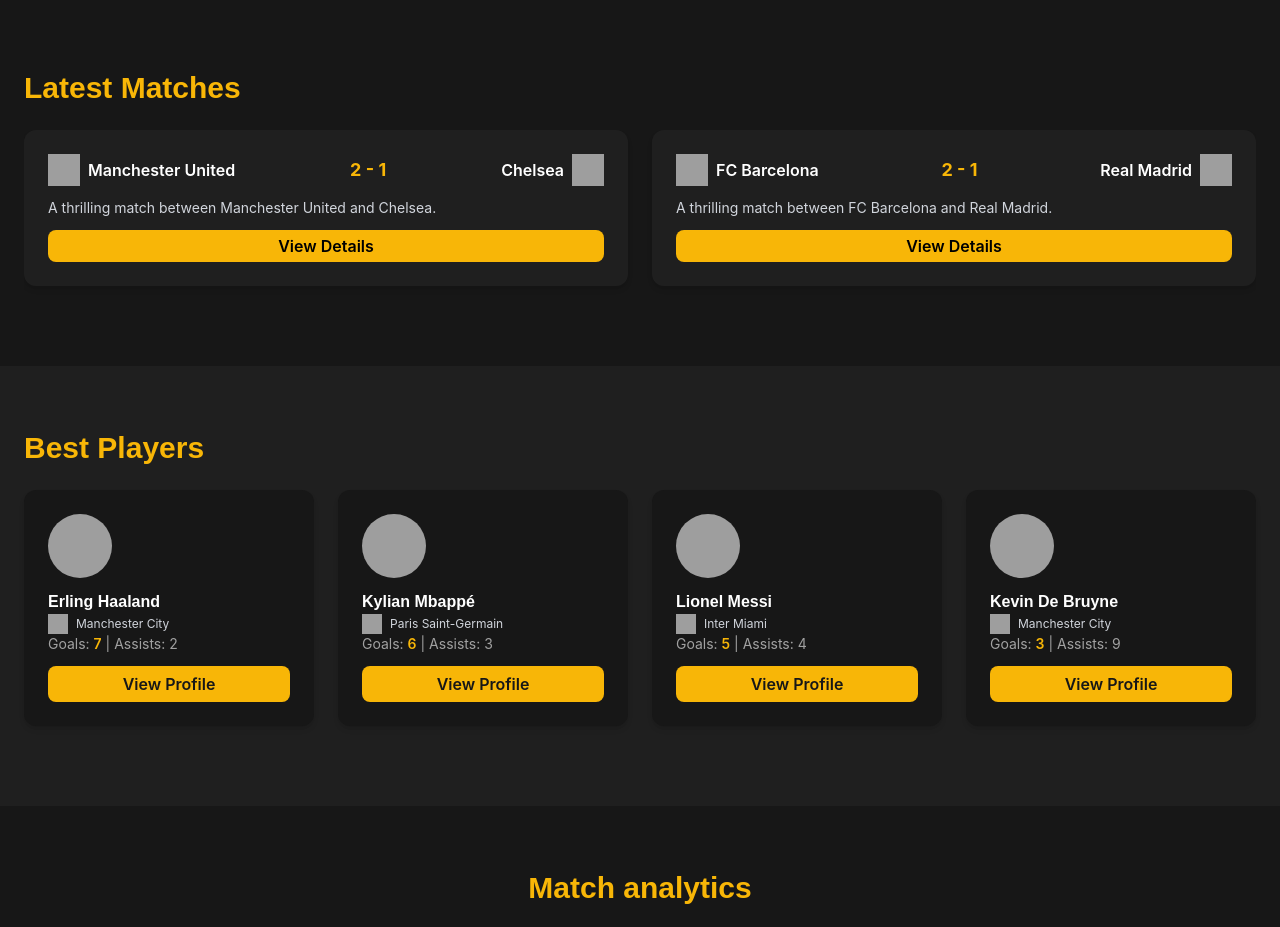
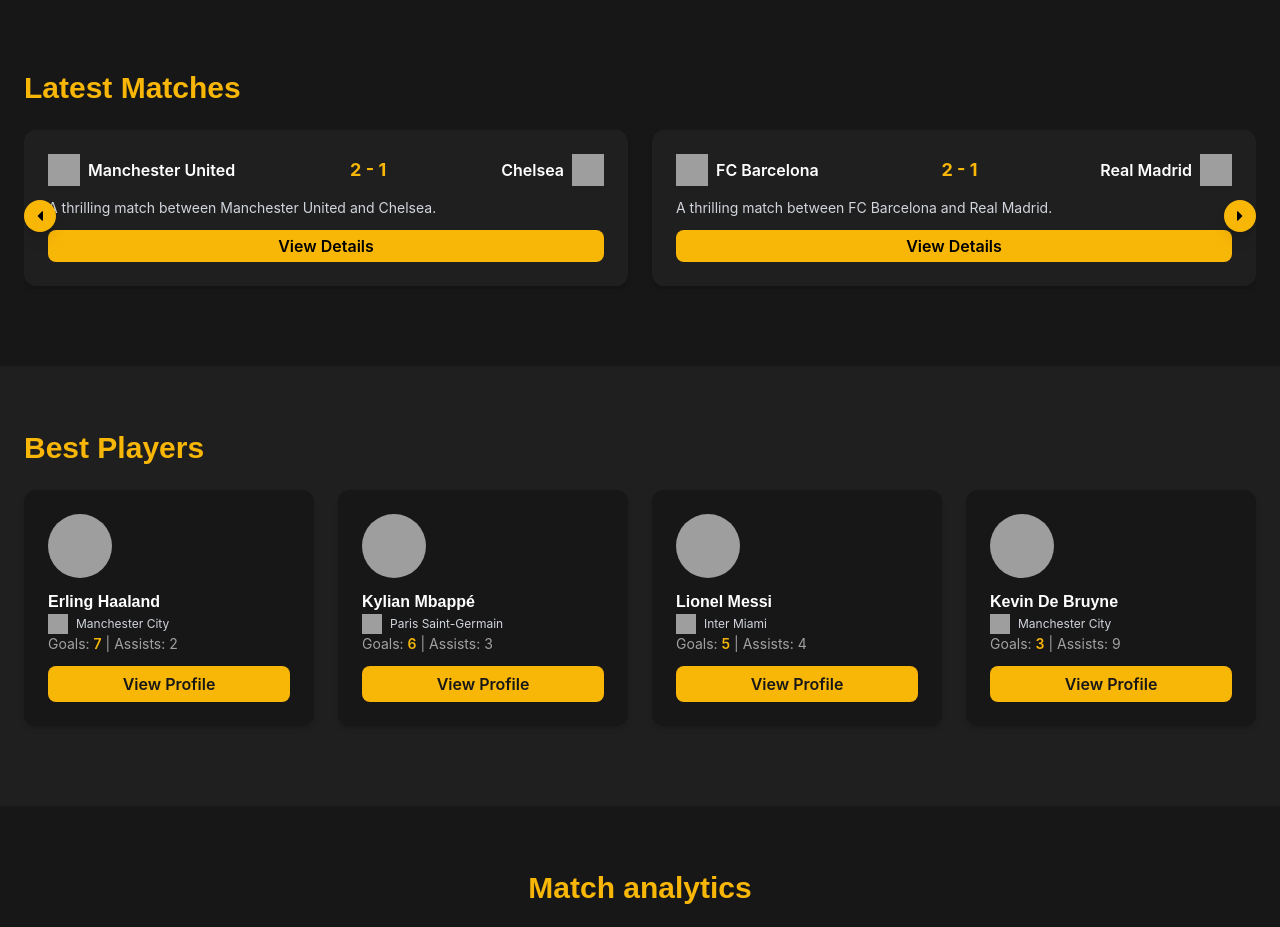
Before and after one commit to pedrambabazadeh/footbal_tracker, a Next.js app: page / in a window 1280 px wide. Shown: the part 1020-1947 px from the top of the page. Built offline with nearby package versions, Linux system fonts and the light colour scheme; no server answers; grey boxes are pictures that could not be loaded.

Commit message:
buttons added to the UI in results Section and modularized

```diff
--- a/components/resultsSec/ResultsSec.jsx
+++ b/components/resultsSec/ResultsSec.jsx
@@ -1,9 +1,10 @@
 import React from 'react'
-import {CardGroup, Card} from '@/components/exports/for-home'
-import {default as InnerResult} from './InnerResult'
+import ResultsSlider from './ResultsSlider';
+
+const baseURL = process.env.NEXT_PUBLIC_BASE_URL || 'http://localhost:3000';
 
 
-const baseURL = process.env.NEXT_PUBLIC_BASE_URL || 'http://localhost:3000';
+
 const ResultsSec = async () => {
   const res = await fetch(`${baseURL}/api/results`, {
     headers: {
@@ -14,13 +15,7 @@
   return (
     <section className="px-6 py-16">
       <h2 className="text-3xl font-bold text-[var(--primary-yellow-500)] mb-6">Latest Matches</h2>
-      <div className="flex overflow-x-hidden gap-6 pb-4 scrollbar-hide snap-x snap-mandatory [&>*]:snap-start">
-        {data.map((result, index) => (
-          <Card key={index} className="w-[calc(50%-.75rem)]">
-            <InnerResult result={result} />
-          </Card>
-        ))}
-      </div>
+      <ResultsSlider data={data} />
     </section>
   )
 }
--- /dev/null
+++ b/components/resultsSec/ResultsSlider.jsx
@@ -0,0 +1,32 @@
+"use client"
+import React, {useState} from 'react'
+import {CardGroup, Card} from '@/components/exports/for-home'
+import {default as InnerResult} from './InnerResult'
+import { FaCaretLeft, FaCaretRight} from 'react-icons/fa';
+
+
+const ResultsSlider = ({ data }) => {
+
+    const [, setScrollPosition] = useState(0);
+
+    const handleScrollLeft = (e) => {
+        //by the next start code here for handling the scroll
+    }
+  return (
+          <div id="slider_results" className=" relative flex overflow-x-hidden gap-6 pb-4 scrollbar-hide snap-x snap-mandatory [&>*]:snap-start">
+        <button className="absolute left-0 top-1/2 bg-[var(--primary-yellow-500)] text-black p-2 rounded-full shadow-lg transform -translate-y-1/2 z-10 hover:bg-yellow-400">
+          <FaCaretLeft />
+        </button>
+        {data.map((result, index) => (
+          <Card key={index} className="w-[calc(50%-.75rem)]">
+            <InnerResult result={result} />
+          </Card>
+        ))}
+        <button className="absolute right-0 top-1/2 bg-[var(--primary-yellow-500)] text-black p-2 rounded-full shadow-lg transform -translate-y-1/2 z-10 hover:bg-yellow-400">
+          <FaCaretRight />
+        </button>
+      </div>
+  )
+}
+
+export default ResultsSlider
```
